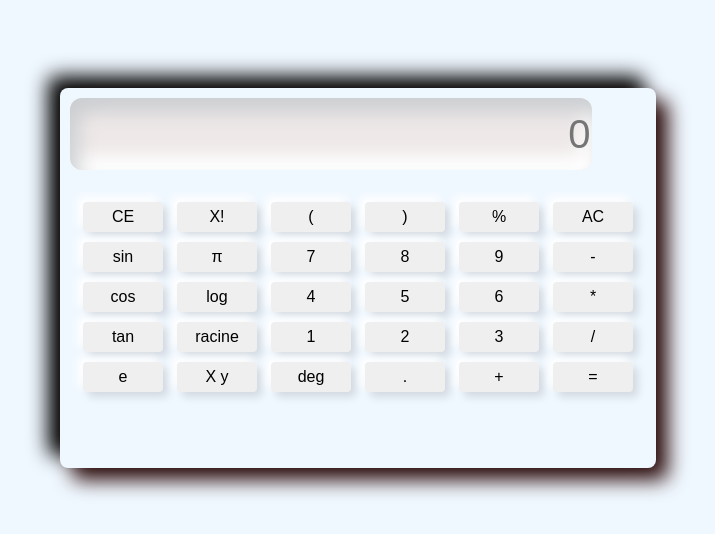
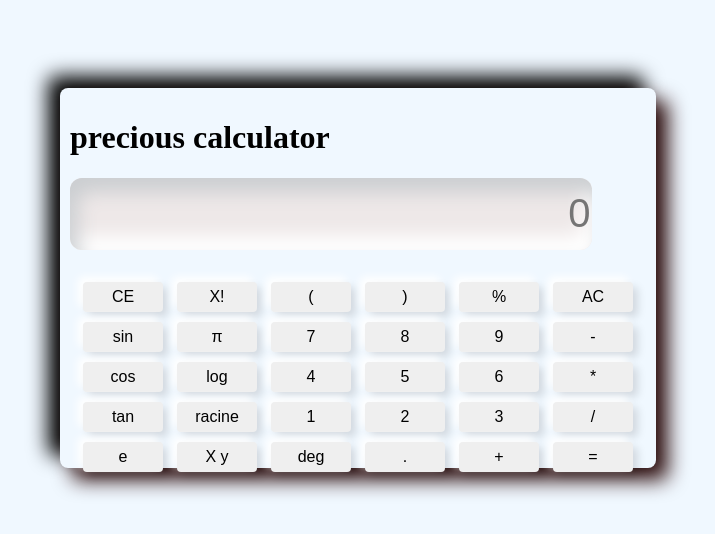
Before and after one commit to Kawouoderrick1er/calculatrice, a plain HTML site: page index.html/calculatrice.html in a window 1280 px wide. Shown: the part 122-656 px from the top of the page, without its empty margins (282-997 px from the left). Drawn offline with Linux system fonts and the light colour scheme.

Commit message:
Update calculatrice.html

```diff
--- a/index.html/calculatrice.html
+++ b/index.html/calculatrice.html
@@ -8,6 +8,7 @@
 </head>
 <body>
 </body>    <div class="container">
+    <h1>precious calculator</h1>
 
         <div class="display">
             <input id="screem" type="text" placeholder="0">
```
